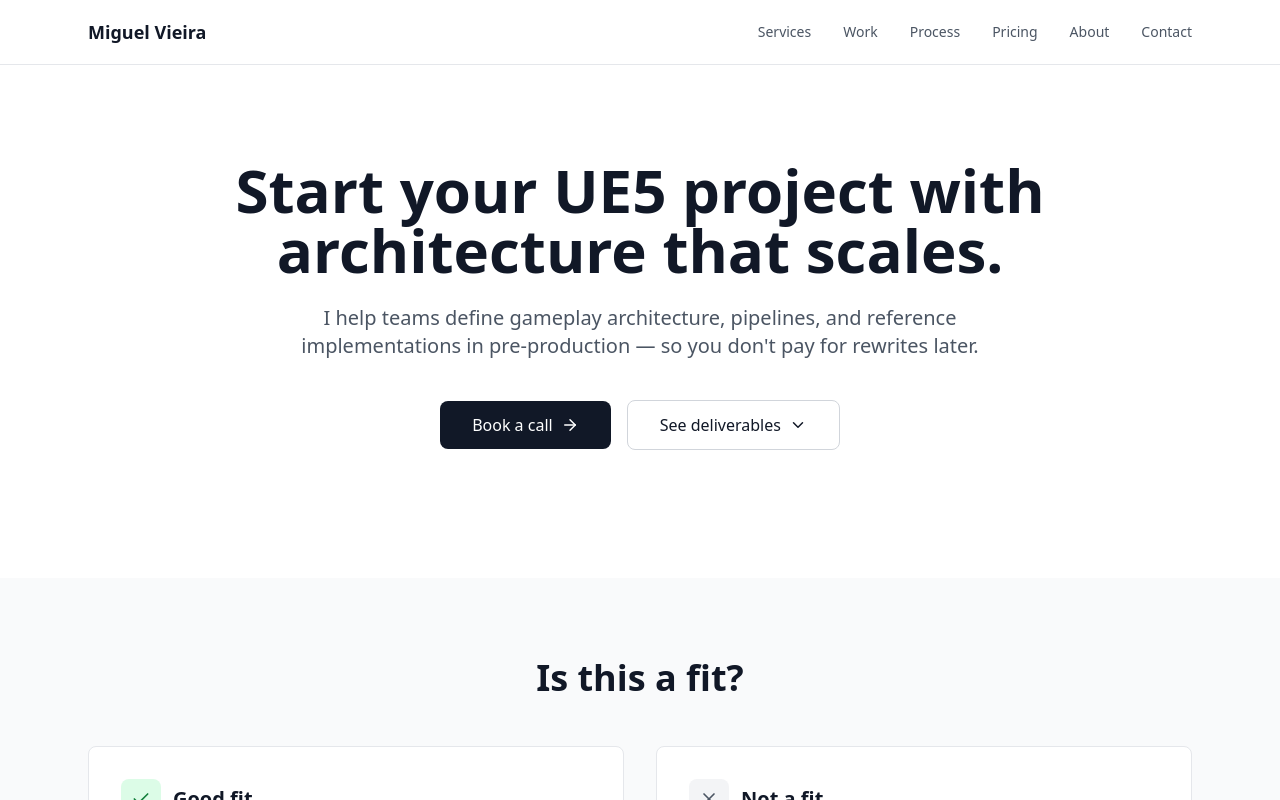
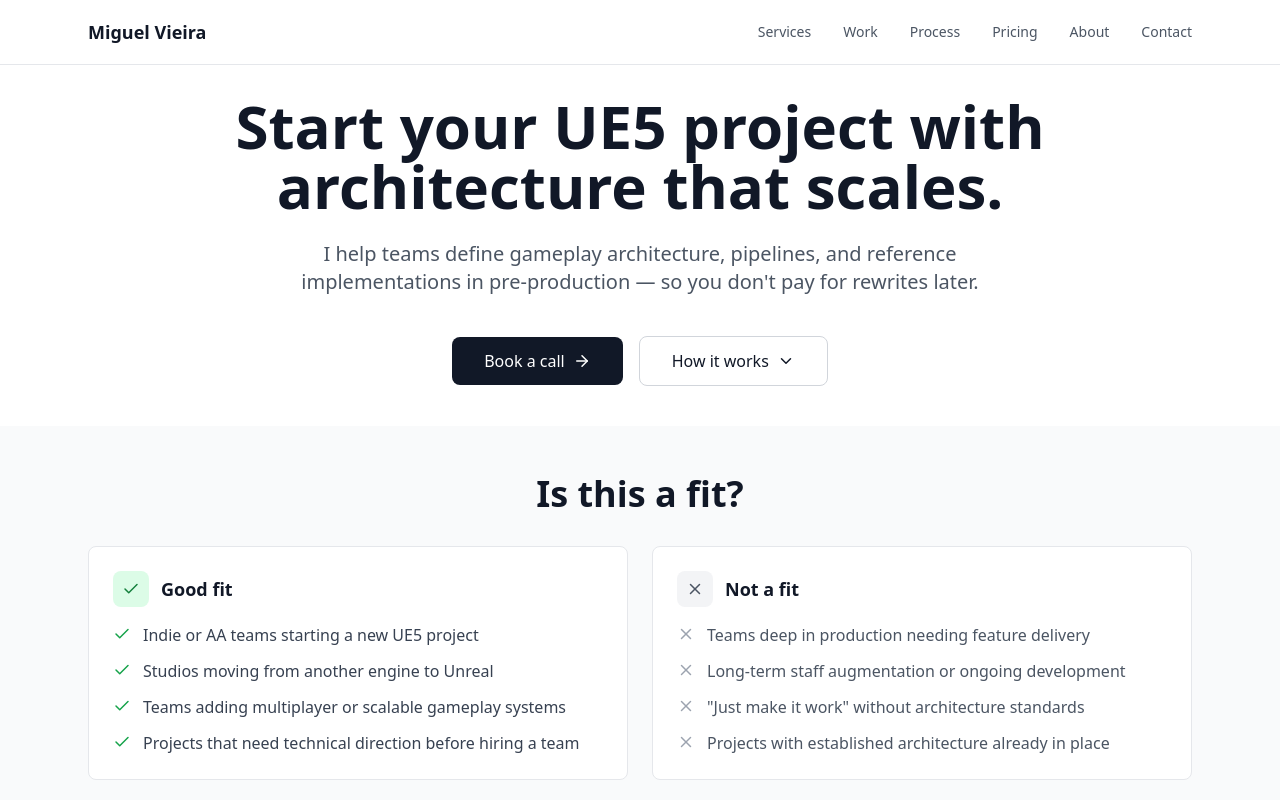
Before and after one commit to toamig/Pre-Production-Consulting, a React (Vite) app: page / in a window 1280 px wide. Shown: the top 800 px of the page. Built offline with nearby package versions, Linux system fonts and the light colour scheme.

Commit message:
Remove GitHub footer link, add scroll animations, fix hero/fit layout, update CTA

```diff
--- a/src/components/About.tsx
+++ b/src/components/About.tsx
@@ -1,10 +1,15 @@
+import FadeIn from './FadeIn';
+
 export default function About() {
   return (
     <section id="about" className="py-20 bg-gray-50">
       <div className="max-w-3xl mx-auto px-6">
-        <h2 className="text-3xl md:text-4xl font-bold text-gray-900 mb-8 text-center">
-          About
-        </h2>
+        <FadeIn>
+          <h2 className="text-3xl md:text-4xl font-bold text-gray-900 mb-8 text-center">
+            About
+          </h2>
+        </FadeIn>
+        <FadeIn delay={100}>
         <div className="space-y-5 text-lg text-gray-700 leading-relaxed">
           <p>
             I specialise in multiplayer architecture and object-oriented systems design for Unreal Engine — the kind of foundational work that determines whether a project scales gracefully or collapses under its own weight mid-production.
@@ -19,6 +24,7 @@ export default function About() {
             <strong>Solid foundations are not a luxury or a nice-to-have. They are the most cost-effective decision a team can make.</strong> I'm here to help you make that decision before it's too late.
           </p>
         </div>
+        </FadeIn>
       </div>
     </section>
   );
--- a/src/components/Contact.tsx
+++ b/src/components/Contact.tsx
@@ -1,15 +1,21 @@
 import { Calendar, Mail } from 'lucide-react';
+import FadeIn from './FadeIn';
 
 export default function Contact() {
   return (
     <section id="contact" className="py-20">
       <div className="max-w-3xl mx-auto px-6 text-center">
+        <FadeIn>
           <h2 className="text-3xl md:text-4xl font-bold text-gray-900 mb-6">
             Get in touch
           </h2>
+        </FadeIn>
+        <FadeIn delay={100}>
           <p className="text-xl text-gray-700 leading-relaxed mb-10">
             If you're about to start a project, I can help you avoid early technical debt.
           </p>
+        </FadeIn>
+        <FadeIn delay={200}>
         <div className="flex flex-col sm:flex-row items-center justify-center gap-4">
           <a
             href="https://calendly.com/migueltechlead-support/30min"
@@ -28,6 +34,7 @@ export default function Contact() {
             support@migueltechlead.pt
           </a>
         </div>
+        </FadeIn>
       </div>
     </section>
   );
--- a/src/components/Deliverables.tsx
+++ b/src/components/Deliverables.tsx
@@ -1,4 +1,5 @@
 import { Check } from 'lucide-react';
+import FadeIn from './FadeIn';
 
 const deliverables = [
   'Technical risk report',
@@ -16,12 +17,15 @@ export default function Deliverables() {
   return (
     <section id="deliverables" className="py-20 bg-gray-50">
       <div className="max-w-4xl mx-auto px-6">
+        <FadeIn>
           <h2 className="text-3xl md:text-4xl font-bold text-gray-900 mb-4 text-center">
             Deliverables
           </h2>
           <p className="text-gray-600 text-center mb-12 max-w-2xl mx-auto">
             Every engagement includes the following regardless of team size or project scope.
           </p>
+        </FadeIn>
+        <FadeIn delay={100}>
         <div className="bg-white border border-gray-200 rounded-lg p-8 md:p-10">
           <ul className="space-y-4">
             {deliverables.map((item, index) => (
@@ -34,6 +38,7 @@ export default function Deliverables() {
             ))}
           </ul>
         </div>
+        </FadeIn>
       </div>
     </section>
   );
--- /dev/null
+++ b/src/components/FadeIn.tsx
@@ -0,0 +1,42 @@
+import { useEffect, useRef, useState } from 'react';
+
+interface FadeInProps {
+  children: React.ReactNode;
+  className?: string;
+  delay?: number;
+}
+
+export default function FadeIn({ children, className = '', delay = 0 }: FadeInProps) {
+  const ref = useRef<HTMLDivElement>(null);
+  const [visible, setVisible] = useState(false);
+
+  useEffect(() => {
+    const el = ref.current;
+    if (!el) return;
+    const observer = new IntersectionObserver(
+      ([entry]) => {
+        if (entry.isIntersecting) {
+          setVisible(true);
+          observer.disconnect();
+        }
+      },
+      { threshold: 0.1, rootMargin: '0px 0px -32px 0px' }
+    );
+    observer.observe(el);
+    return () => observer.disconnect();
+  }, []);
+
+  return (
+    <div
+      ref={ref}
+      className={className}
+      style={{
+        opacity: visible ? 1 : 0,
+        transform: visible ? 'none' : 'translateY(22px)',
+        transition: `opacity 0.65s cubic-bezier(0.25, 0.1, 0.25, 1) ${delay}ms, transform 0.65s cubic-bezier(0.25, 0.1, 0.25, 1) ${delay}ms`,
+      }}
+    >
+      {children}
+    </div>
+  );
+}
--- a/src/components/Footer.tsx
+++ b/src/components/Footer.tsx
@@ -1,4 +1,4 @@
-import { Github, Linkedin } from 'lucide-react';
+import { Linkedin } from 'lucide-react';
 
 export default function Footer() {
   const currentYear = new Date().getFullYear();
@@ -20,15 +20,6 @@ export default function Footer() {
             >
               <Linkedin size={20} />
             </a>
-            <a
-              href="https://github.com"
-              target="_blank"
-              rel="noopener noreferrer"
-              className="text-gray-600 hover:text-gray-900 transition-colors"
-              aria-label="GitHub"
-            >
-              <Github size={20} />
-            </a>
           </div>
         </div>
       </div>
--- a/src/components/Hero.tsx
+++ b/src/components/Hero.tsx
@@ -1,4 +1,5 @@
 import { ArrowRight, ChevronDown } from 'lucide-react';
+import FadeIn from './FadeIn';
 
 export default function Hero() {
   const handleScroll = (id: string) => {
@@ -16,15 +17,20 @@ export default function Hero() {
   };
 
   return (
-    <section id="hero" className="pt-32 pb-20 md:pt-40 md:pb-32">
+    <section id="hero" className="pt-20 pb-8 md:pt-24 md:pb-10">
       <div className="max-w-4xl mx-auto px-6 text-center">
+        <FadeIn>
           <h1 className="text-4xl md:text-5xl lg:text-6xl font-bold text-gray-900 mb-6 leading-tight">
             Start your UE5 project with architecture that scales.
           </h1>
+        </FadeIn>
+        <FadeIn delay={120}>
           <p className="text-lg md:text-xl text-gray-600 mb-10 max-w-3xl mx-auto leading-relaxed">
             I help teams define gameplay architecture, pipelines, and reference
             implementations in pre-production — so you don't pay for rewrites later.
           </p>
+        </FadeIn>
+        <FadeIn delay={240}>
         <div className="flex flex-col sm:flex-row items-center justify-center gap-4">
           <a
             href="#contact"
@@ -38,13 +44,14 @@ export default function Hero() {
             <ArrowRight size={18} />
           </a>
           <button
-            onClick={() => handleScroll('#deliverables')}
+            onClick={() => handleScroll('#process')}
             className="inline-flex items-center gap-2 px-8 py-3 bg-white text-gray-900 border border-gray-300 rounded-lg font-medium hover:bg-gray-50 transition-colors"
           >
-            See deliverables
+            How it works
             <ChevronDown size={18} />
           </button>
         </div>
+        </FadeIn>
       </div>
     </section>
   );
--- a/src/components/WhoItsFor.tsx
+++ b/src/components/WhoItsFor.tsx
@@ -1,4 +1,5 @@
 import { Check, X } from 'lucide-react';
+import FadeIn from './FadeIn';
 
 export default function WhoItsFor() {
   const goodFit = [
@@ -16,18 +17,21 @@ export default function WhoItsFor() {
   ];
 
   return (
-    <section id="fit" className="py-20 bg-gray-50">
+    <section id="fit" className="py-10 md:py-12 bg-gray-50">
       <div className="max-w-6xl mx-auto px-6">
-        <h2 className="text-3xl md:text-4xl font-bold text-gray-900 mb-12 text-center">
+        <FadeIn>
+          <h2 className="text-3xl md:text-4xl font-bold text-gray-900 mb-8 text-center">
             Is this a fit?
           </h2>
-        <div className="grid md:grid-cols-2 gap-8">
-          <div className="bg-white border border-gray-200 rounded-lg p-8">
-            <div className="flex items-center gap-3 mb-6">
-              <div className="w-10 h-10 bg-green-100 rounded-lg flex items-center justify-center">
-                <Check size={20} className="text-green-700" />
+        </FadeIn>
+        <div className="grid md:grid-cols-2 gap-6">
+          <FadeIn delay={80}>
+            <div className="bg-white border border-gray-200 rounded-lg p-6">
+              <div className="flex items-center gap-3 mb-4">
+                <div className="w-9 h-9 bg-green-100 rounded-lg flex items-center justify-center">
+                  <Check size={18} className="text-green-700" />
                 </div>
-              <h3 className="text-xl font-semibold text-gray-900">Good fit</h3>
+                <h3 className="text-lg font-semibold text-gray-900">Good fit</h3>
               </div>
               <ul className="space-y-3">
                 {goodFit.map((item, index) => (
@@ -38,13 +42,15 @@ export default function WhoItsFor() {
                 ))}
               </ul>
             </div>
+          </FadeIn>
 
-          <div className="bg-white border border-gray-200 rounded-lg p-8">
-            <div className="flex items-center gap-3 mb-6">
-              <div className="w-10 h-10 bg-gray-100 rounded-lg flex items-center justify-center">
-                <X size={20} className="text-gray-600" />
+          <FadeIn delay={180}>
+            <div className="bg-white border border-gray-200 rounded-lg p-6">
+              <div className="flex items-center gap-3 mb-4">
+                <div className="w-9 h-9 bg-gray-100 rounded-lg flex items-center justify-center">
+                  <X size={18} className="text-gray-600" />
                 </div>
-              <h3 className="text-xl font-semibold text-gray-900">Not a fit</h3>
+                <h3 className="text-lg font-semibold text-gray-900">Not a fit</h3>
               </div>
               <ul className="space-y-3">
                 {notAFit.map((item, index) => (
@@ -55,6 +61,7 @@ export default function WhoItsFor() {
                 ))}
               </ul>
             </div>
+          </FadeIn>
         </div>
       </div>
     </section>
```
Also changed, not shown: src/components/Pricing.tsx (+18 -4 lines), src/components/Process.tsx (+7 -2 lines), src/components/Services.tsx (+9 -5 lines). Lines whose indentation alone changed are shown as unchanged.
